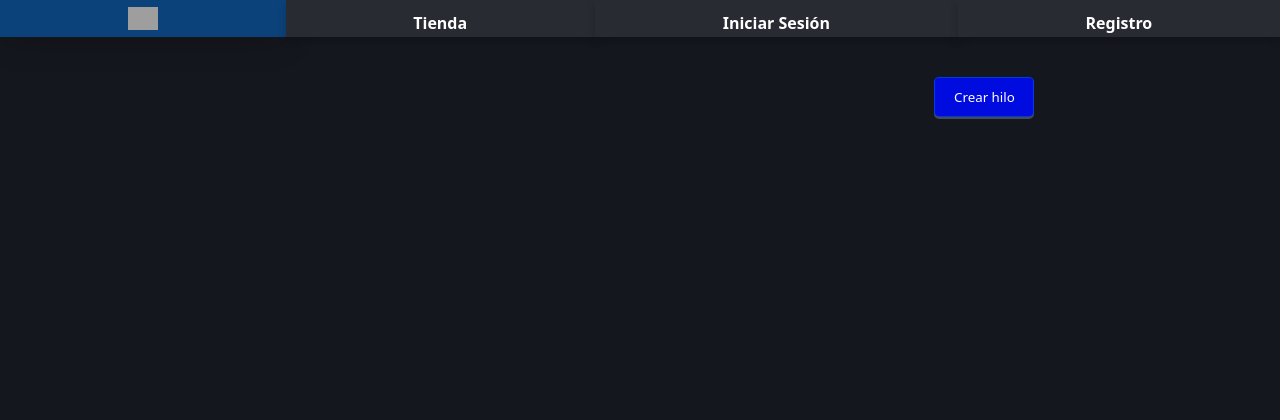
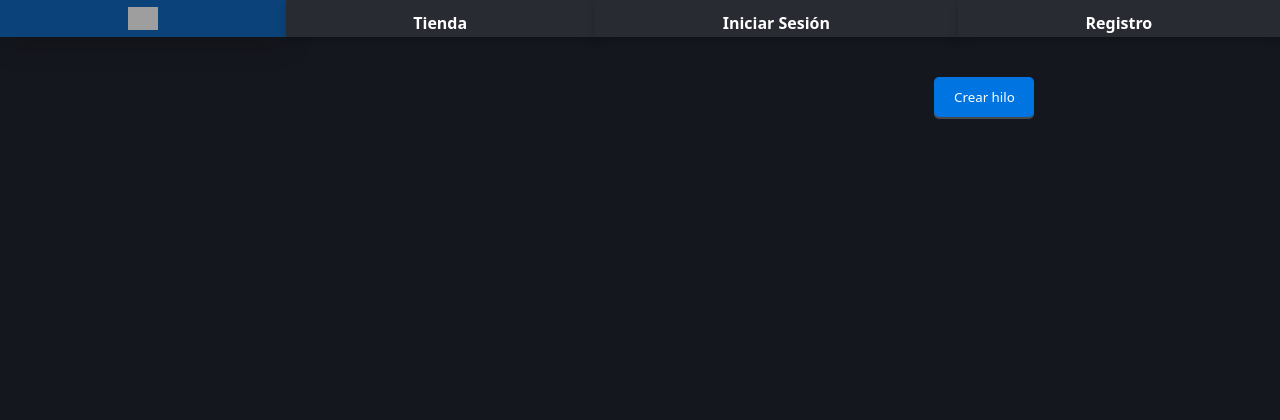
Before and after one commit to gabo4466/battleNet, a PHP site: page /thread.php?channel=1 in a window 1280 px wide. Shown: the top 420 px of the page. Run offline with PHP 8.4, Linux system fonts and the light colour scheme; data that the repository does not hold is empty; grey boxes are pictures that could not be loaded.

Commit message:
COLOR DEL BOTN

```diff
--- a/styles/thread.css
+++ b/styles/thread.css
@@ -46,7 +46,7 @@ section {
 #button button {
 
     width: 100px;
-    background-color: #000be0;
+    background-color: #0074E0;
     flex-grow: 2;
     border: 1px rgba(0, 116, 224, 0.47) solid;
     padding: 10px;
```
